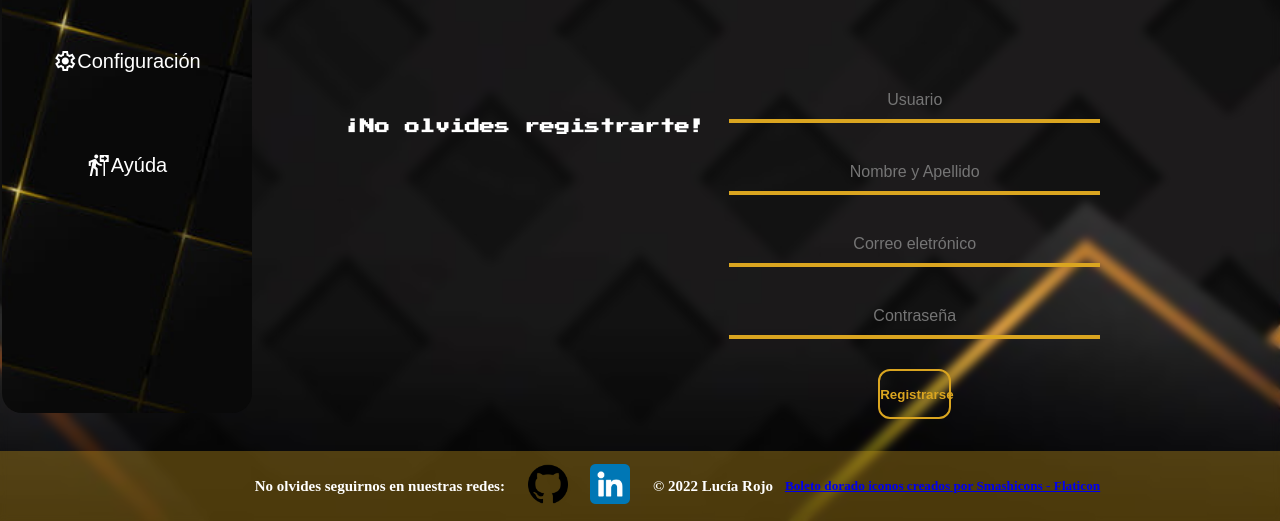
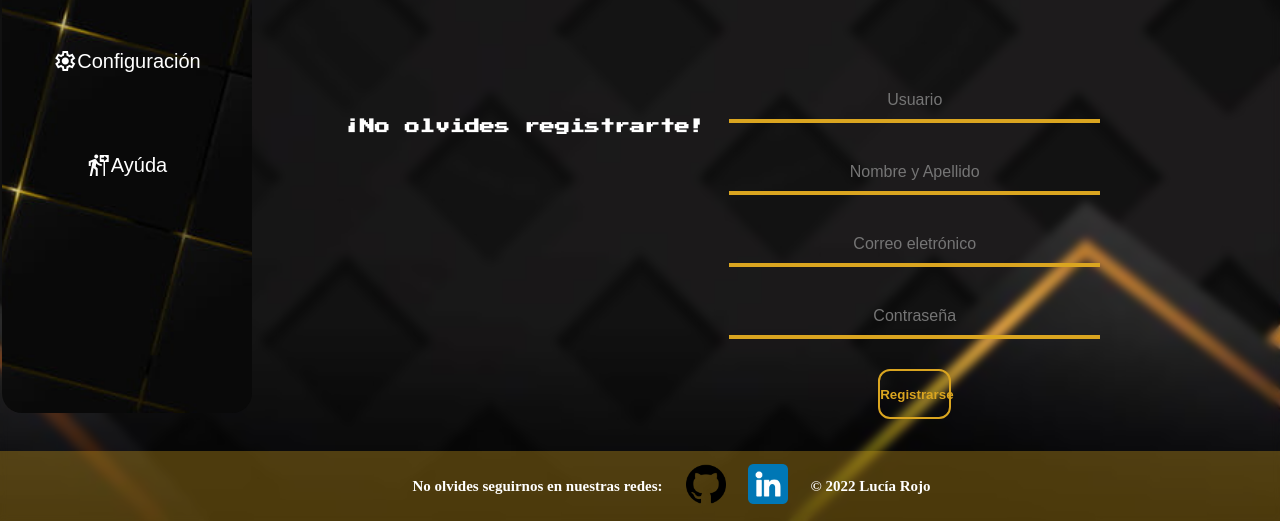
Before and after one commit to LuciRojo/Reto-Tzuzul-2, a plain HTML site: page index.html in a window 1280 px wide. Shown: the part 919-1440 px from the top of the page. Drawn offline with nearby package versions, Linux system fonts and the light colour scheme; a web font is replaced by a local one.

Commit message:
Ajustes finales

```diff
--- a/index.html
+++ b/index.html
@@ -248,14 +248,7 @@
           ><img src="./Imagenes/linkedin.png" alt="" class="iconos"
         /></a>
         <h4>© 2022 Lucía Rojo</h4>
-        <h5>
-          <a
-            href="https://www.flaticon.es/iconos-gratis/boleto-dorado"
-            title="boleto dorado iconos"
-            class="credit"
-            >Boleto dorado iconos creados por Smashicons - Flaticon</a
-          >
-        </h5>
+
       </section>
     </footer>
   </body>
```
